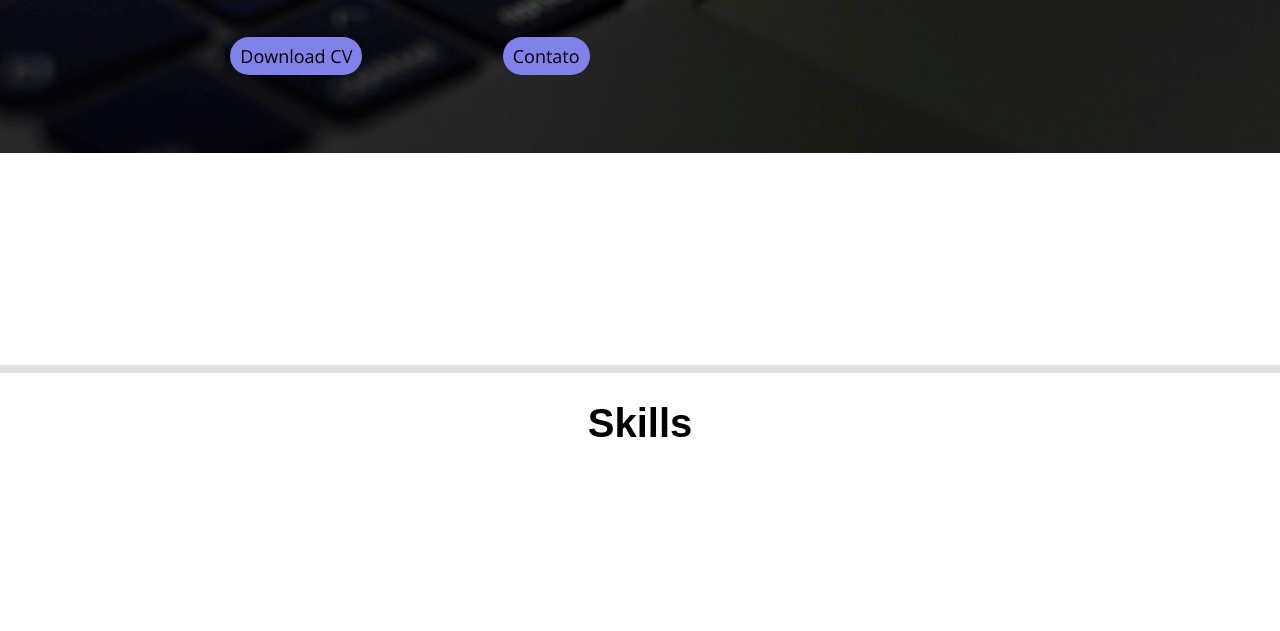
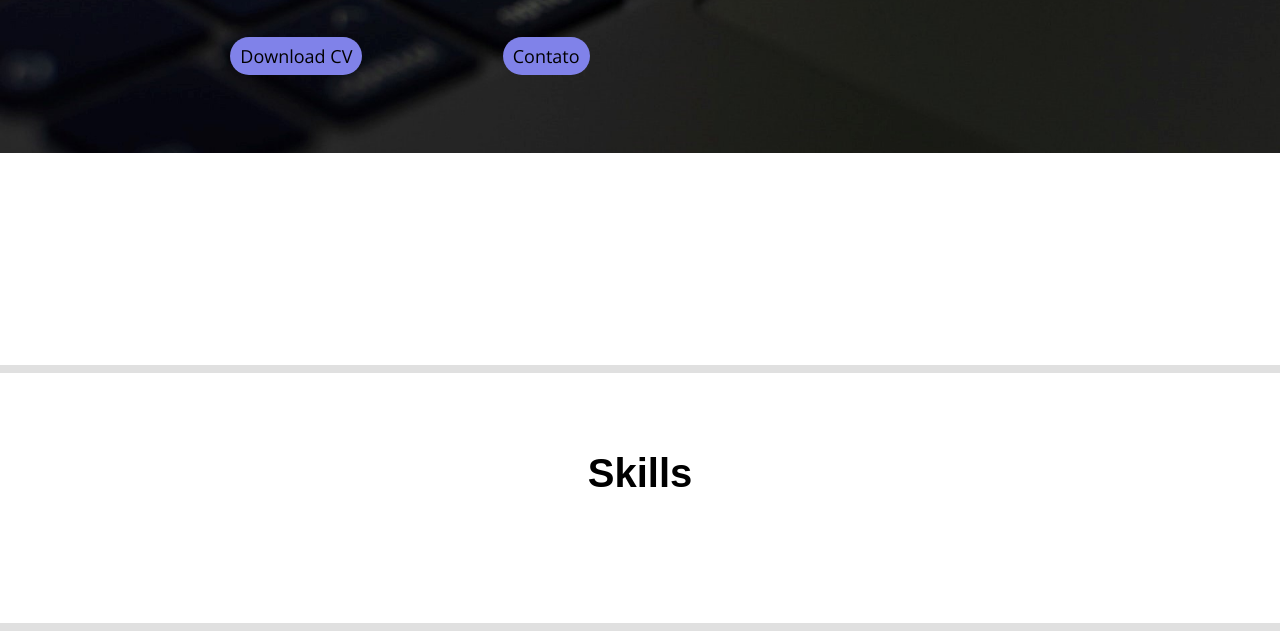
Before and after one commit to rosisantana/rosisantana.github.io, a plain HTML site: page index.html in a window 1280 px wide. Shown: the part 513-1144 px from the top of the page. Before the commit the page ends 986 px from the top, so only its background shows below. Drawn offline with nearby package versions, Linux system fonts and the light colour scheme; a web font is replaced by a local one.

Commit message:
Create the Section component

```diff
--- /dev/null
+++ b/css/components/section.css
@@ -0,0 +1,5 @@
+.section{
+    background-color: #FFF;
+    padding: 50px 0 100px;
+    border-bottom: 8px solid rgb(224, 224, 224);
+}
--- a/index.html
+++ b/index.html
@@ -20,7 +20,7 @@
     <link rel="stylesheet" type="text/css"  href="css/components/action.css" />
     <link rel="stylesheet" type="text/css"  href="css/components/header.css" />
     <link rel="stylesheet" type="text/css"  href="css/components/banner.css" />
-    <link rel="stylesheet" type="text/css"  href="css/components/skills.css" />
+    <link rel="stylesheet" type="text/css"  href="css/components/section.css" />
 </head>
 <body>
     <header class="header">
@@ -47,8 +47,9 @@
         </div>
     </section>
 
-    <h2 class="subtitle -second" lang="en">Skills</h2>
-
+    <section class="section">
+        <h2 class="subtitle -second" lang="en">Skills</h2>
+    </section>
 
 
 
```
